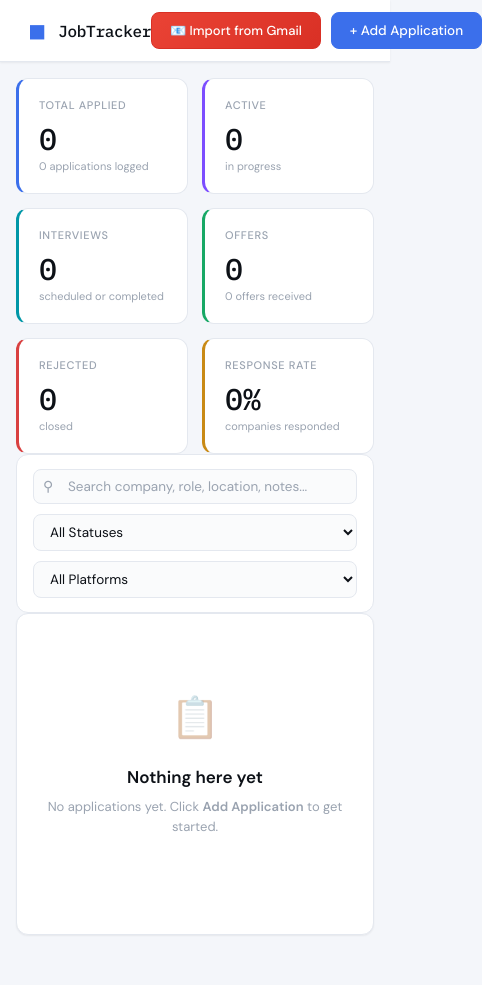
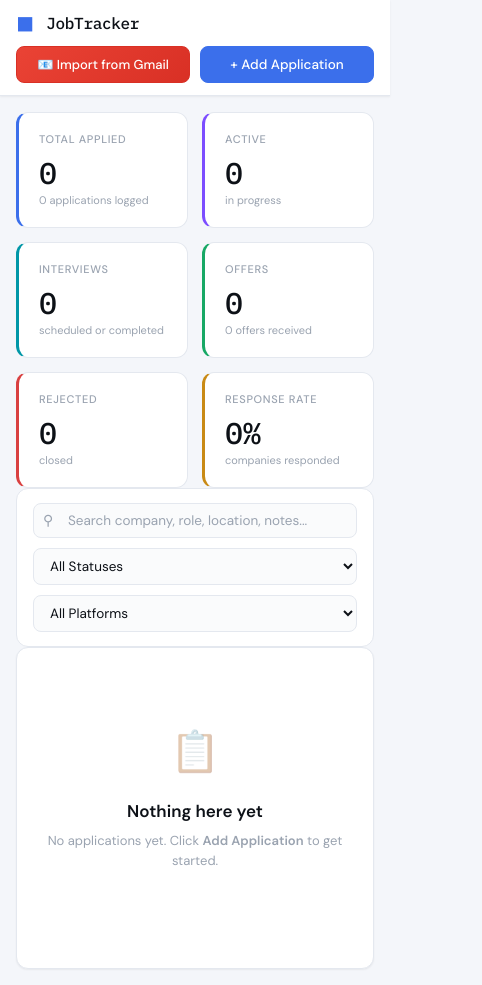
Before and after one commit to pranaydarshi/Job-Trackerer, a plain HTML site: page index.html in a window 390 px wide. Shown: the whole page, 482 px wide, since content can reach past the window. Before the commit the page ends 951 px from the top, so only its background shows below. Drawn offline with Linux system fonts and the light colour scheme.

Commit message:
fix: make header actions responsive on mobile

```diff
--- a/css/styles.css
+++ b/css/styles.css
@@ -726,3 +726,20 @@ textarea.form-control {
   .filter-bar  { flex-direction: column; align-items: stretch; }
   .search-wrapper { min-width: unset; }
 }
+
+@media (max-width: 480px) {
+  .app-header {
+    height: auto;
+    padding: 12px 16px;
+    flex-direction: column;
+    align-items: stretch;
+    gap: 12px;
+  }
+  .header-actions {
+    justify-content: stretch;
+  }
+  .header-actions .btn {
+    flex: 1;
+    justify-content: center;
+  }
+}
```
